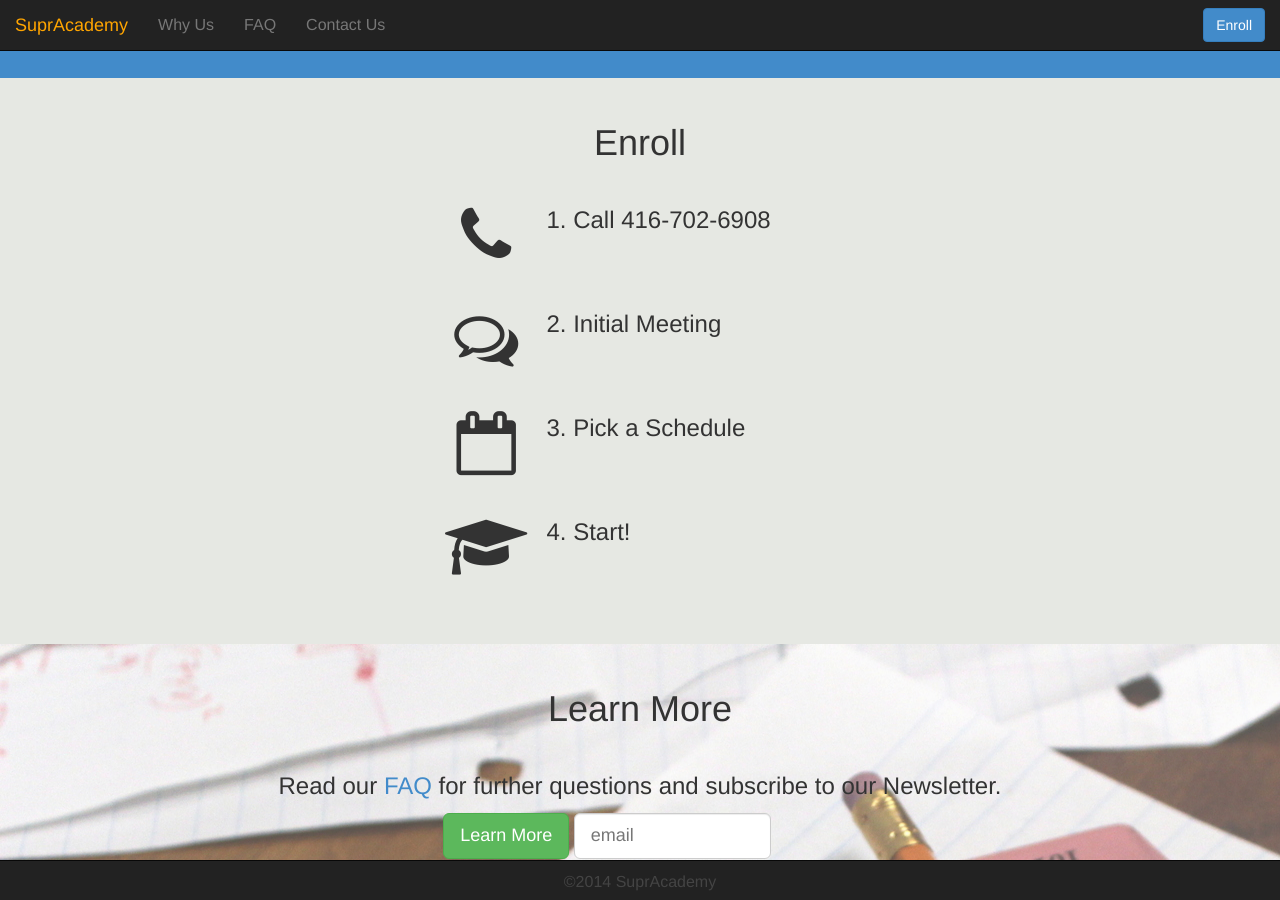
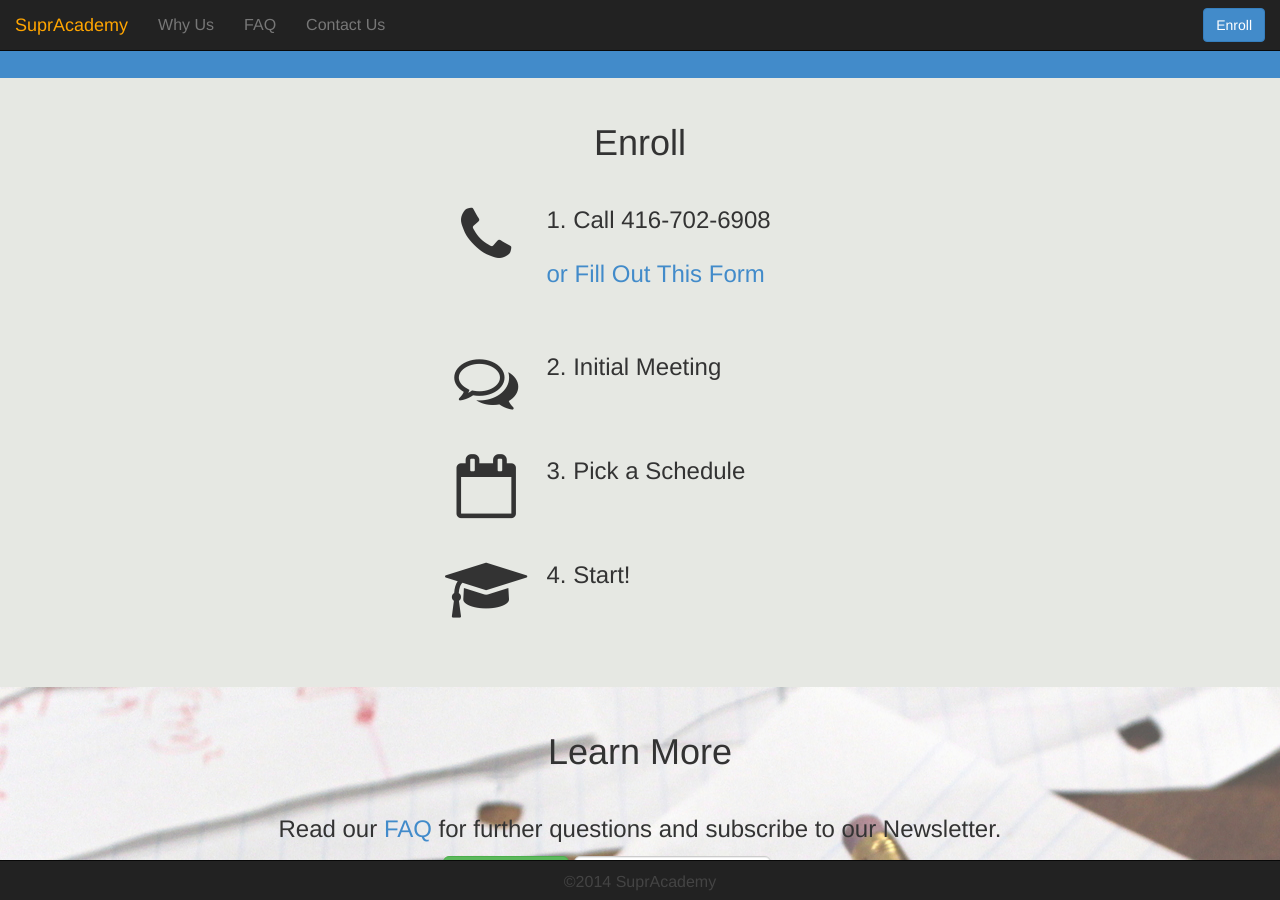
Before and after one commit to ojagostini/supracademy.com, a Jekyll site: the page built from index.html, in a window 1280 px wide and 900 px high, scrolled down 2619 px. Built offline with Jekyll 4.4.1, drawn with Linux system fonts in a browser that asks for light colours; nearby versions of some CDN libraries.

Commit message:
modifying enroll section

```diff
--- a/index.html
+++ b/index.html
@@ -226,6 +226,7 @@ published: true
       <div class="col-sm-6 col-sm-offset-3 col-md-4 col-md-offset-4">
         <i class="fa fa-phone fa-5x fa-fw pull-left staggered-animation" data-animation="tada" data-animation-delay="1s"></i>
         <p class="lead">1. Call 416-702-6908</p>
+        <p class="lead"><a href="http://supracademy.com/reg">or Fill Out This Form</a></p>
       </div>
     </div>
     <div class="row">
```
Also changed, not shown: hybrid.jpg (added).
